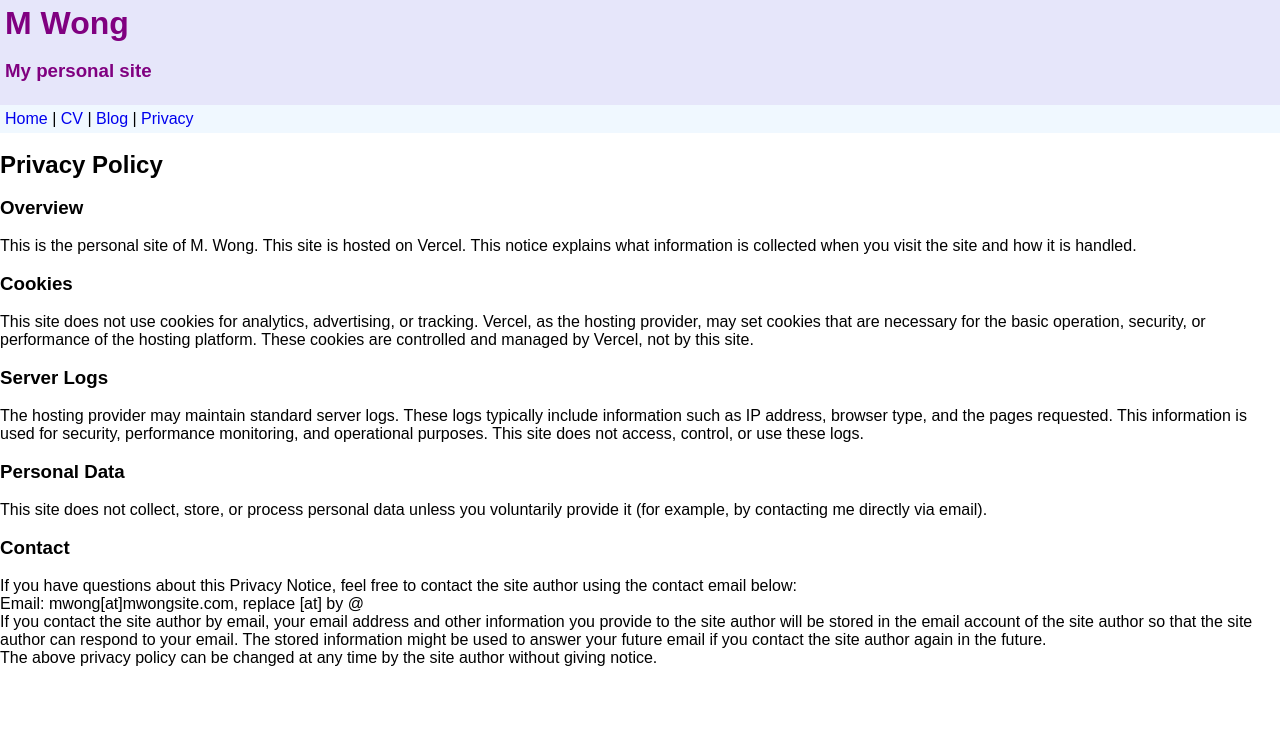
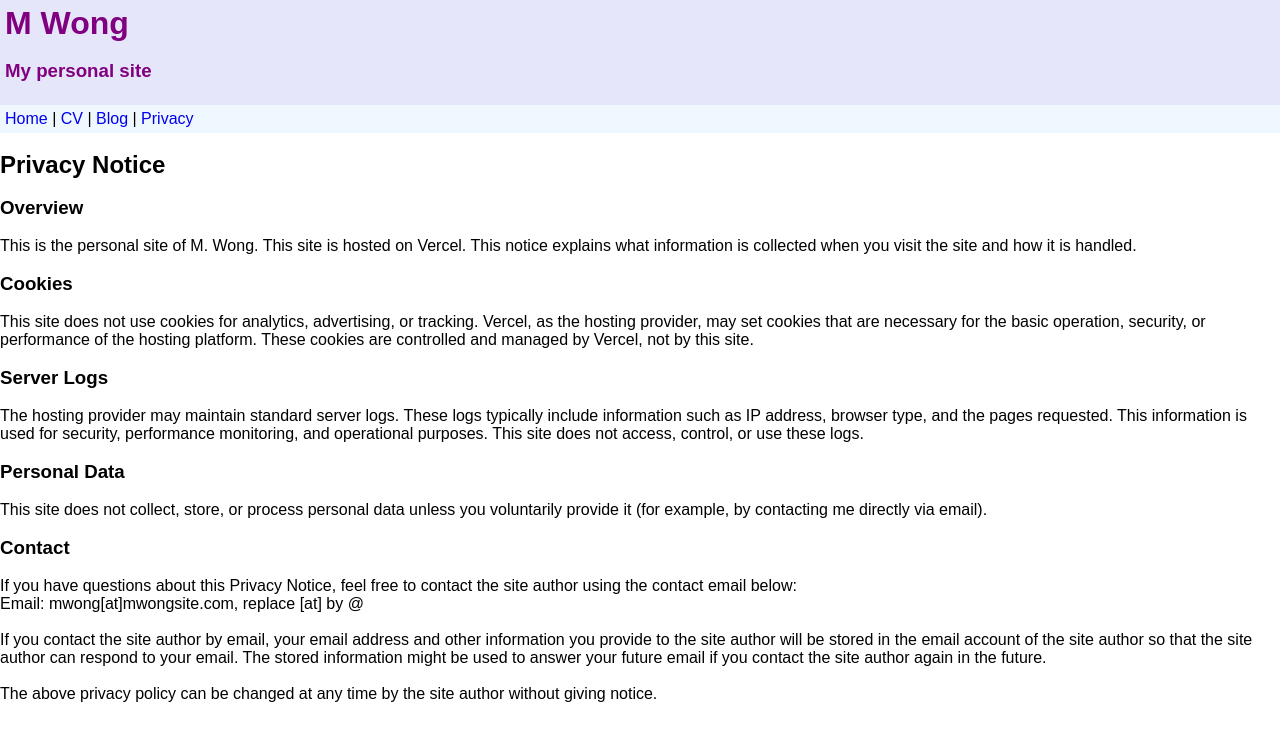
Before and after one commit to mwongau/next-blog, a Next.js app: page /privacy in a window 1280 px wide. Shown: the top 740 px of the page. Built offline with nearby package versions, Linux system fonts and the light colour scheme.

Commit message:
28.12.2025

```diff
--- a/src/app/privacy/page.js
+++ b/src/app/privacy/page.js
@@ -1,7 +1,7 @@
 function Privacy() {
   return (
     <>
-	<h2>Privacy Policy</h2>
+	<h2>Privacy Notice</h2>
 	<br />
 	<h3>Overview</h3>
 	<br />
@@ -37,12 +37,13 @@ function Privacy() {
 	using the contact email below:</p>
 
 	<p>Email: mwong[at]mwongsite.com, replace [at] by @ </p>
+	<br />
 	<p>If you contact the site author by email, your email address and other information
 	you provide to the site author will be stored in the email account of the site author
 	so that the site author can respond to your email. The stored information might be used
 	to answer your future email if you contact the site author again in the future.</p>
-
-	<p>The above privacy policy can be changed at any time by 	the site author without
+	<br />
+	<p>The above privacy policy can be changed at any time by the site author without
 	giving notice.</p>
 	</>
 );
```
